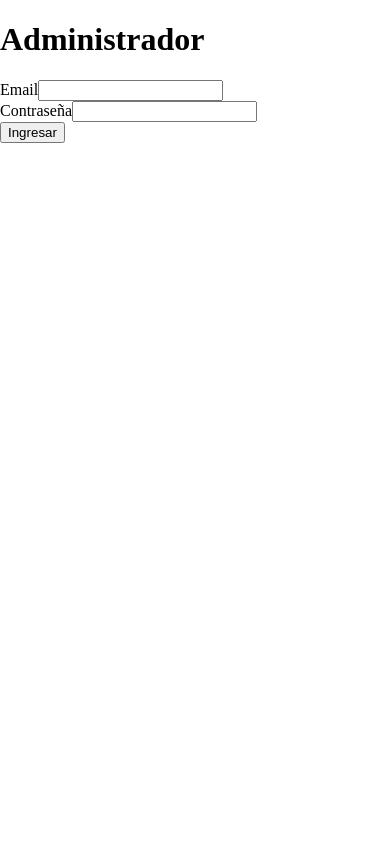
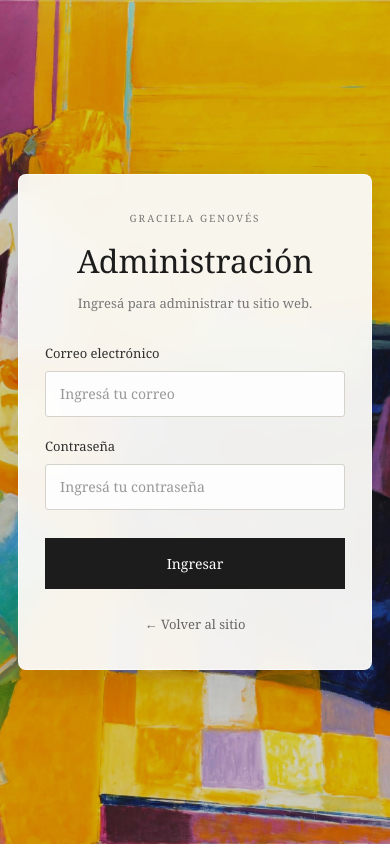
Before and after one commit to FlorenciaCampos/graciela-genoves-cms, a React (Vite) app in the folder frontend/graciela-genoves-web/: page /admin/login in a window 390 px wide. After the commit the page ends 844 px from the top, so only its background shows below. Built offline with nearby package versions, Linux system fonts and the light colour scheme; no server answers.

Commit message:
"Rediseñar login del administrador con obra de fondo y diseño responsive"

```diff
--- a/frontend/graciela-genoves-web/src/admin/pages/AdminLogin.jsx
+++ b/frontend/graciela-genoves-web/src/admin/pages/AdminLogin.jsx
@@ -1,7 +1,11 @@
+
 import { useState } from "react";
-import { useNavigate } from "react-router-dom";
+import { Link, useNavigate } from "react-router-dom";
 
 import { loginAdmin } from "../../services/api";
+import loginImage from "../../assets/login.jpg";
+
+import "../styles/AdminLogin.css";
 
 function AdminLogin() {
   const [email, setEmail] = useState("");
@@ -20,9 +24,12 @@ function AdminLogin() {
     try {
       const data = await loginAdmin(email, password);
 
-      localStorage.setItem("admin_token", data.access_token);
+      localStorage.setItem(
+        "admin_token",
+        data.access_token
+      );
 
-      navigate("/admin");
+      navigate("/admin", { replace: true });
     } catch (error) {
       setError(error.message);
     } finally {
@@ -31,40 +38,90 @@ function AdminLogin() {
   };
 
   return (
-    <main>
-      <h1>Administrador</h1>
+    <main
+      className="admin-login"
+      style={{
+        backgroundImage: `url(${loginImage})`,
+      }}
+    >
+      <div className="admin-login__overlay" />
 
-      <form onSubmit={handleSubmit}>
-        <div>
-          <label htmlFor="email">Email</label>
+      <section className="admin-login__card">
+        <p className="admin-login__eyebrow">
+          GRACIELA GENOVÉS
+        </p>
+
+        <h1>Administración</h1>
+
+        <p className="admin-login__description">
+          Ingresá para administrar tu sitio web.
+        </p>
+
+        <form
+          className="admin-login__form"
+          onSubmit={handleSubmit}
+        >
+          <div className="admin-login__field">
+            <label htmlFor="email">
+              Correo electrónico
+            </label>
 
             <input
               id="email"
               type="email"
               value={email}
-            onChange={(event) => setEmail(event.target.value)}
+              onChange={(event) =>
+                setEmail(event.target.value)
+              }
+              placeholder="Ingresá tu correo"
+              autoComplete="username"
               required
             />
           </div>
 
-        <div>
-          <label htmlFor="password">Contraseña</label>
+          <div className="admin-login__field">
+            <label htmlFor="password">
+              Contraseña
+            </label>
 
             <input
               id="password"
               type="password"
               value={password}
-            onChange={(event) => setPassword(event.target.value)}
+              onChange={(event) =>
+                setPassword(event.target.value)
+              }
+              placeholder="Ingresá tu contraseña"
+              autoComplete="current-password"
               required
             />
           </div>
 
-        {error && <p>{error}</p>}
+          {error && (
+            <p
+              className="admin-login__error"
+              role="alert"
+            >
+              {error}
+            </p>
+          )}
 
-        <button type="submit" disabled={loading}>
+          <button
+            className="admin-login__submit"
+            type="submit"
+            disabled={loading}
+          >
             {loading ? "Ingresando..." : "Ingresar"}
           </button>
         </form>
+
+        <Link
+          to="/"
+          className="admin-login__back"
+        >
+          ← Volver al sitio
+        </Link>
+      </section>
     </main>
   );
 }
--- /dev/null
+++ b/frontend/graciela-genoves-web/src/admin/styles/AdminLogin.css
@@ -0,0 +1,304 @@
+
+/* LOGIN ADMINISTRADOR */
+
+.admin-login {
+    position: relative;
+
+    display: flex;
+    align-items: center;
+    justify-content: center;
+
+    min-height: 100vh;
+    min-height: 100dvh;
+    width: 100%;
+
+    padding: 40px 20px;
+    box-sizing: border-box;
+
+    background-color: #faf9f6;
+    background-size: cover;
+    background-position: center;
+    background-repeat: no-repeat;
+
+    color: #1c1c1c;
+
+    font-family: Georgia, "Times New Roman", serif;
+  }
+
+  /* CAPA SUAVE SOBRE LA PINTURA */
+
+  .admin-login__overlay {
+    position: absolute;
+    inset: 0;
+
+    background: rgba(0, 0, 0, 0.12);
+
+    pointer-events: none;
+  }
+
+  /* FORMULARIO CENTRADO */
+
+  .admin-login__card {
+    position: relative;
+    z-index: 1;
+
+    width: 100%;
+    max-width: 420px;
+
+    padding: 48px 45px;
+    box-sizing: border-box;
+
+    background: rgba(250, 249, 246, 0.94);
+
+    border: 1px solid rgba(255, 255, 255, 0.65);
+    border-radius: 8px;
+
+    box-shadow: 0 12px 40px rgba(0, 0, 0, 0.12);
+
+    backdrop-filter: blur(12px);
+    -webkit-backdrop-filter: blur(12px);
+  }
+
+  /* ENCABEZADO */
+
+  .admin-login__eyebrow {
+    margin: 0 0 22px;
+
+    color: #777;
+
+    font-size: 11px;
+    font-weight: 400;
+    letter-spacing: 2px;
+
+    text-align: center;
+  }
+
+  .admin-login__card h1 {
+    margin: 0 0 14px;
+
+    color: #1c1c1c;
+
+    font-size: 38px;
+    font-weight: 400;
+    line-height: 1.15;
+
+    text-align: center;
+  }
+
+  .admin-login__description {
+    margin: 0 0 35px;
+
+    color: #777;
+
+    font-size: 14px;
+    line-height: 1.5;
+
+    text-align: center;
+  }
+
+  /* FORMULARIO */
+
+  .admin-login__form {
+    display: flex;
+    flex-direction: column;
+    gap: 22px;
+  }
+
+  .admin-login__field {
+    display: flex;
+    flex-direction: column;
+    gap: 9px;
+  }
+
+  .admin-login__field label {
+    color: #303030;
+
+    font-size: 13px;
+    font-weight: 400;
+  }
+
+  .admin-login__field input {
+    width: 100%;
+    height: 48px;
+
+    padding: 12px 14px;
+    box-sizing: border-box;
+
+    background: rgba(255, 255, 255, 0.9);
+
+    border: 1px solid #d5d2cc;
+    border-radius: 3px;
+
+    color: #1c1c1c;
+
+    font-family: inherit;
+    font-size: 14px;
+
+    outline: none;
+
+    transition: border-color 0.2s ease;
+  }
+
+  .admin-login__field input::placeholder {
+    color: #999;
+  }
+
+  .admin-login__field input:focus {
+    border-color: #1c1c1c;
+  }
+
+  /* BOTÓN INGRESAR */
+
+  .admin-login__submit {
+    width: 100%;
+
+    margin-top: 8px;
+    padding: 16px 24px;
+
+    background: #1c1c1c;
+    border: 1px solid #1c1c1c;
+    border-radius: 0;
+
+    color: #fff;
+
+    font-family: inherit;
+    font-size: 14px;
+    font-weight: 400;
+
+    cursor: pointer;
+
+    transition: background-color 0.2s ease;
+  }
+
+  .admin-login__submit:hover:not(:disabled) {
+    background: #444;
+  }
+
+  .admin-login__submit:disabled {
+    opacity: 0.6;
+    cursor: wait;
+  }
+
+  /* ERRORES */
+
+  .admin-login__error {
+    margin: 0;
+
+    padding: 12px 14px;
+
+    background: #faf0ef;
+    border: 1px solid #e3bdb9;
+
+    color: #a33;
+
+    font-size: 13px;
+    line-height: 1.5;
+  }
+
+  /* VOLVER AL SITIO */
+
+  .admin-login__back {
+    display: block;
+
+    margin-top: 30px;
+
+    color: #666;
+
+    font-family: inherit;
+    font-size: 13px;
+    text-align: center;
+
+    text-decoration: none;
+
+    transition: color 0.2s ease;
+  }
+
+  .admin-login__back:link,
+  .admin-login__back:visited {
+    color: #666;
+    text-decoration: none;
+  }
+
+  .admin-login__back:hover {
+    color: #111;
+  }
+
+  /* TABLET */
+
+  @media (max-width: 900px) {
+    .admin-login {
+      background-position: center;
+    }
+
+    .admin-login__card {
+      max-width: 400px;
+      padding: 42px 38px;
+    }
+  }
+
+  /* CELULAR */
+
+  @media (max-width: 650px) {
+    .admin-login {
+      padding: 25px 18px;
+
+      background-position: 45% center;
+    }
+
+    .admin-login__overlay {
+      background: rgba(0, 0, 0, 0.18);
+    }
+
+    .admin-login__card {
+      max-width: 100%;
+
+      padding: 36px 26px;
+
+      background: rgba(250, 249, 246, 0.96);
+
+      border-radius: 8px;
+    }
+
+    .admin-login__eyebrow {
+      margin-bottom: 18px;
+      font-size: 10px;
+    }
+
+    .admin-login__card h1 {
+      font-size: 32px;
+    }
+
+    .admin-login__description {
+      margin-bottom: 30px;
+      font-size: 13px;
+    }
+
+    .admin-login__form {
+      gap: 20px;
+    }
+
+    .admin-login__field input {
+      height: 46px;
+      font-size: 14px;
+    }
+
+    .admin-login__submit {
+      padding: 15px 20px;
+    }
+
+    .admin-login__back {
+      margin-top: 26px;
+    }
+  }
+
+  /* CELULARES PEQUEÑOS */
+
+  @media (max-width: 380px) {
+    .admin-login__card {
+      padding: 30px 20px;
+    }
+
+    .admin-login__card h1 {
+      font-size: 29px;
+    }
+  }
```
Also changed, not shown: frontend/graciela-genoves-web/src/assets/login.jpg (added). Lines whose indentation alone changed are shown as unchanged.
